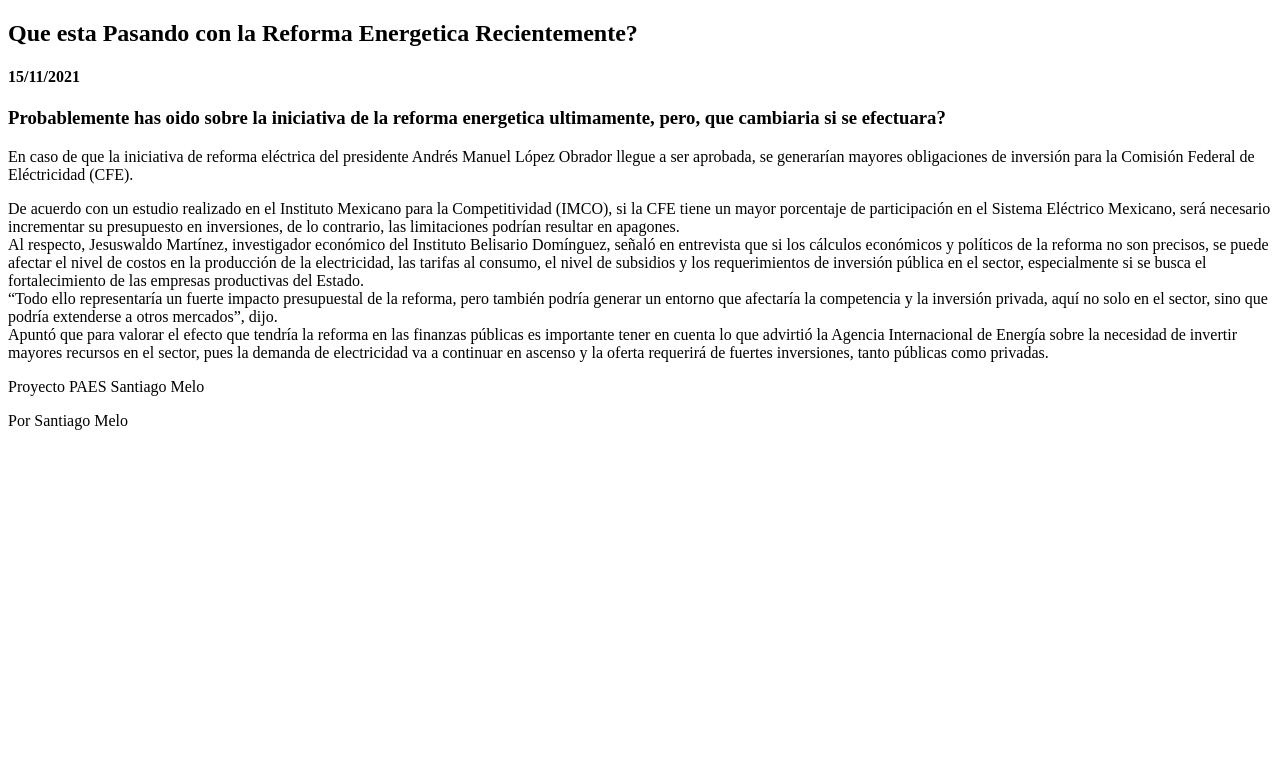
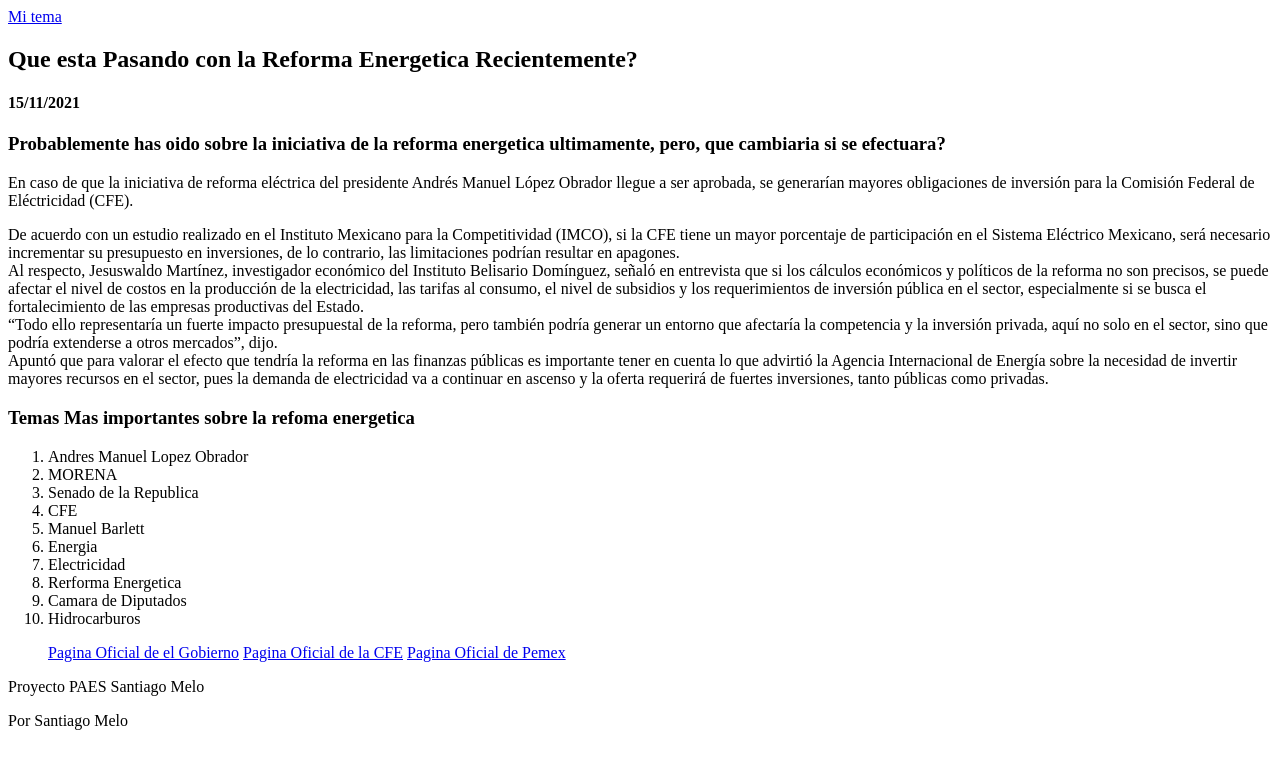
Before and after one commit to Smeloc/Santiago-Melo_EL_BLOG_DEL_MUNDO, a plain HTML site: page tema2.html in a window 1280 px wide. Drawn offline with Linux system fonts and the light colour scheme.

Commit message:
Actualizacion commit

```diff
--- a/tema2.html
+++ b/tema2.html
@@ -9,6 +9,9 @@
 </head>
 
 <body>
+    <nav>
+        <a href="mi_tema.html">Mi tema</a>
+    </nav>
 
     <article>
         <section>
@@ -50,6 +53,28 @@
                 </div>
 
                 </p>
+                <div>
+                    <h3>Temas Mas importantes sobre la refoma energetica</h3>
+                    <ol>
+                        <li>Andres Manuel Lopez Obrador</li>
+                        <li>MORENA</li>
+                        <li>Senado de la Republica</li>
+                        <li>CFE</li>
+                        <li>Manuel Barlett</li>
+                        <li>Energia</li>
+                        <li>Electricidad</li>
+                        <li>Rerforma Energetica</li>
+                        <li>Camara de Diputados</li>
+                        <li>Hidrocarburos</li>
+                    </ol>
+                </div>
+                <div>
+                    <ol>
+                        <a href="https://www.gob.mx/">Pagina Oficial de el Gobierno</a>
+                        <a href="https://www.cfe.mx/">Pagina Oficial de la CFE</a>
+                        <a href="https://www.pemex.com/">Pagina Oficial de Pemex</a>
+                    </ol>
+                </div>
         </main>
         </div>
         <aside>
```
Also changed, not shown: index.html (+3 -3 lines), mi_tema.html (added, +17 -0 lines), tema1.html (+35 -3 lines), Assets/Imagenes/bitcoin-two.png (added), Assets/Imagenes/coin-market-cap.jpg (added), Assets/Imagenes/money-picture-1.jpg (added), Assets/Imagenes/pesos-mexicanos.jpg (added), 1 other file.
